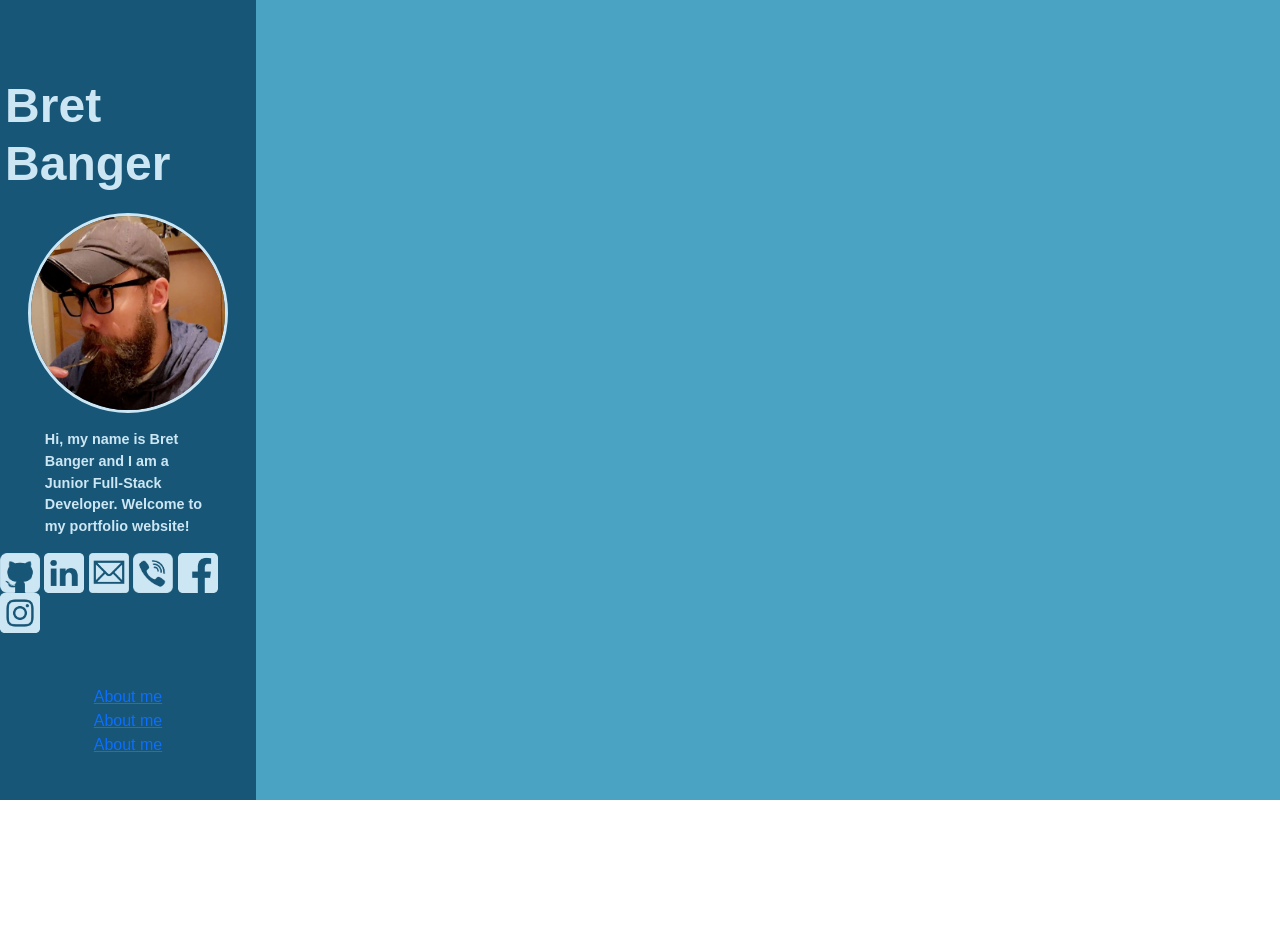
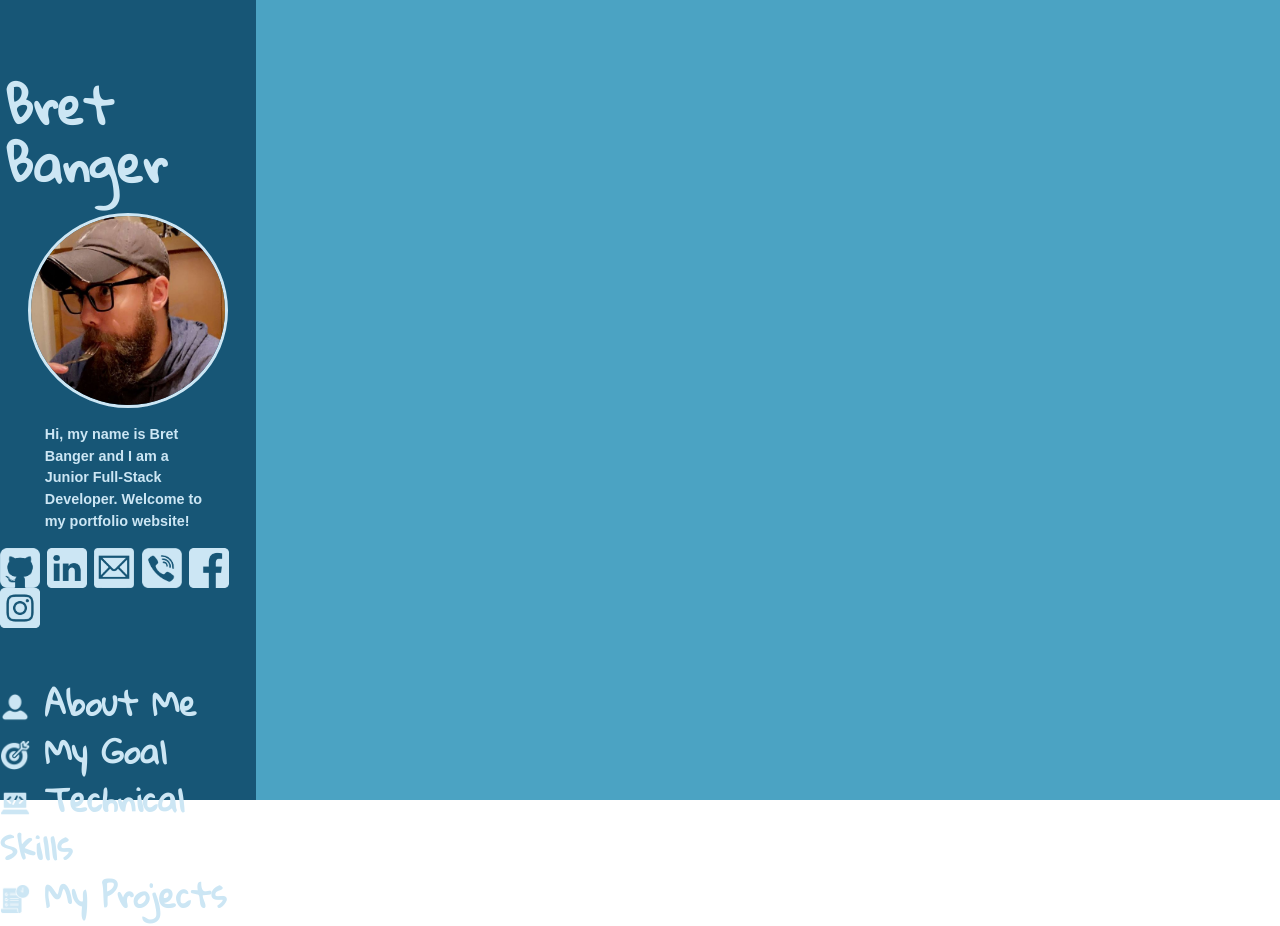
Before and after one commit to Banger484/professional-portfolio, a plain HTML site: page index.html in a window 1280 px wide. Before the commit the page ends 800 px from the top, so only its background shows below. Drawn offline with nearby package versions, Linux system fonts and the light colour scheme.

Commit message:
more sidebar work

```diff
--- a/index.html
+++ b/index.html
@@ -5,6 +5,9 @@
     <meta http-equiv="X-UA-Compatible" content="IE=edge" />
     <meta name="viewport" content="width=device-width, initial-scale=1.0" />
     <title>Bret Banger - Portfolio</title>
+    <link rel="preconnect" href="https://fonts.googleapis.com">
+<link rel="preconnect" href="https://fonts.gstatic.com" crossorigin>
+<link href="https://fonts.googleapis.com/css2?family=Gloria+Hallelujah&display=swap" rel="stylesheet">
     <link href="https://cdn.jsdelivr.net/npm/bootstrap@5.1.3/dist/css/bootstrap.min.css" rel="stylesheet" integrity="sha384-1BmE4kWBq78iYhFldvKuhfTAU6auU8tT94WrHftjDbrCEXSU1oBoqyl2QvZ6jIW3" crossorigin="anonymous">
     <link rel="stylesheet" href="style.css">
   </head>
@@ -14,17 +17,19 @@
           <img src="./archived/assets/images/me (3).jpg" alt="picture of Bret Banger" class="avatar">
           <p>Hi, my name is Bret Banger and I am a Junior Full-Stack Developer. Welcome to my portfolio website!</p>
           <div class="link-tree">
-              <a href="https://github.com/Banger484"><img class="link-tree-logo" src="./imgs/1608907_github_square_icon.png" alt="github logo"></a>
-              <a href="https://github.com/Banger484"><img class="link-tree-logo" src="./imgs/5282542_linkedin_network_social network_linkedin logo_icon.png" alt="github logo"></a>
-              <a href="https://github.com/Banger484"><img class="link-tree-logo" src="./imgs/134147_mail_email_icon.png" alt="github logo"></a>
-              <a href="https://github.com/Banger484"><img class="link-tree-logo" src="./imgs/1181187_app_call_viber_icon.png" alt="github logo"></a>
-            <a href="https://github.com/Banger484"><img class="link-tree-logo" src="./imgs/5282541_fb_social media_facebook_facebook logo_social network_icon.png" alt="github logo"></a>
-            <a href="https://github.com/Banger484"><img class="link-tree-logo" src="./imgs/5282544_camera_instagram_social media_social network_instagram logo_icon.png" alt="github logo"></a>
+              <a href="https://github.com/Banger484"><img class="link-tree-logo" src="./imgs/1608907_github_square_icon.png" alt="github icon"></a>
+              <a href="https://github.com/Banger484"><img class="link-tree-logo" src="./imgs/5282542_linkedin_network_social network_linkedin logo_icon.png" alt="linkedIn icon"></a>
+              <a href="https://github.com/Banger484"><img class="link-tree-logo" src="./imgs/134147_mail_email_icon.png" alt="email icon"></a>
+              <a href="https://github.com/Banger484"><img class="link-tree-logo" src="./imgs/1181187_app_call_viber_icon.png" alt="phone icon"></a>
+              <a href="https://github.com/Banger484"><img class="link-tree-logo" src="./imgs/5282541_fb_social media_facebook_facebook logo_social network_icon.png" alt="facebook icon"></a>
+              <a href="https://github.com/Banger484"><img class="link-tree-logo" src="./imgs/5282544_camera_instagram_social media_social network_instagram logo_icon.png" alt="instagram icon"></a>
           </div>
           <div class="side-navbar">
-              <a href="http://">About me</a>
-              <a href="http://">About me</a>
-              <a href="http://">About me</a>
+              <a href="#about-me"><img src="./imgs/side-navbar/1564534_customer_man_user_account_profile_icon.png" alt="" class="side-nav-img"> About Me</a>
+              <a href="#my-goal"><img src="./imgs/side-navbar/6843063_accuracy_archery_arrow_business_goal_icon.png" alt="" class="side-nav-img"> My Goal</a>
+              <a href="#my-technical-skills"><img src="./imgs/side-navbar/6569358_and_applications_code_coding_computer_icon.png" alt="" class="side-nav-img"> Technical Skills</a>
+              <a href="#my-projects"><img src="./imgs/side-navbar/3533402_business_management_plan_project_report_icon.png" alt="" class="side-nav-img"> My Projects</a>
+
 
           </div>
 
--- a/style.css
+++ b/style.css
@@ -5,11 +5,14 @@
 }
 
 body {
-    font-family: Arial, Helvetica, sans-serif;
+    font-family: 'Gloria Hallelujah', cursive;
     color: var(--light);
     display: flex;
 }
-
+main {
+    background-color: var(--medium);
+    width: 80vw;
+}
 .side-bar {
     background-color: var(--dark);
     height: 100vh;
@@ -19,6 +22,7 @@ body {
     align-items: center;
     padding-top: 9vh;
 }
+
 .side-bar h2 {
     margin: 2%;
     font-size: 3rem;
@@ -34,6 +38,7 @@ body {
 }
 
 .side-bar p{
+    font-family: Arial, Helvetica, sans-serif;
     width: 65%;
     font-size: .9rem;
     font-weight: bold;
@@ -46,8 +51,16 @@ body {
     display: flex;
     flex-direction: column;
     margin-top: 20%;
+    font-size: 2rem;
 }
-main {
-    background-color: var(--medium);
-    width: 80vw;
+
+.side-navbar a {
+    text-decoration: none;
+    color: var(--light);
+    font-weight: bold;
 }
+
+.side-nav-img {
+    height: 30px;
+    width: 30px;
+}
```
Also changed, not shown: imgs/side-navbar/1564534_customer_man_user_account_profile_icon.png (added), imgs/side-navbar/211857_man_icon.png (added), imgs/side-navbar/3533402_business_management_plan_project_report_icon.png (added), imgs/side-navbar/5355692_code_coding_development_programming_web_icon.png (added), imgs/side-navbar/6569358_and_applications_code_coding_computer_icon.png (added), imgs/side-navbar/6843063_accuracy_archery_arrow_business_goal_icon.png (added).
